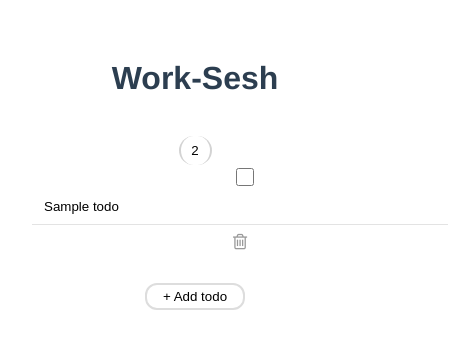
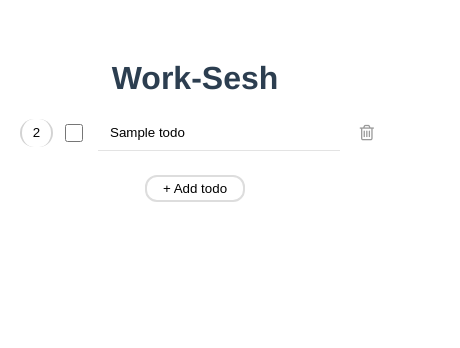
Before and after one commit to Rfrixy/work-sesh, a Vue app: page / in a window 390 px wide. Shown: the top 348 px of the page, 460 px wide, since content can reach past the window. Built offline with nearby package versions, Linux system fonts and the light colour scheme.

Commit message:
mobile friendly styling

```diff
--- a/src/components/Todo.vue
+++ b/src/components/Todo.vue
@@ -1,5 +1,5 @@
 <template>
-  <h1>{{ msg }}</h1>
+  <h1 class="title">{{ msg }}</h1>
   <TodoItem
     v-for="(item, index) in todos"
     :key="index"
@@ -9,6 +9,11 @@
   <AddButton :addTodo="addTodo" />
 </template>
 
+<style scoped>
+.title {
+  margin: auto;
+}
+</style>
 <script>
 import EditCircle from "./EditCircle.vue";
 import TodoItem from "./TodoItem.vue";
--- a/src/components/TodoItem.vue
+++ b/src/components/TodoItem.vue
@@ -1,24 +1,30 @@
 <template>
   <div class="wrapper">
-    <EditCircle v-model:num="points" :completed="completed" />
-    <span class="todo-item">
+    <div class="todo-item">
+      <EditCircle v-model:num="points" :completed="completed" />
       <input type="checkbox" class="todo-checkbox" v-model="completed" />
       <input type="text" v-model="text" :class="{ strikethrough: completed }" />
       <button type="button" class="trash-button" @click="deleteTodo">
         <i class="trash-icon fa fa-trash-o"></i>
       </button>
-    </span>
+    </div>
   </div>
 </template>
 
 <style scoped>
 .wrapper {
   padding-top: 18px;
+  display: flex;
+  justify-content: center;
 }
 
 .todo-item {
-  display: inline-block;
+  display: flex;
+  justify-content: center;
+  align-items: center;
   margin-left: 12px;
+  width: 100%;
+  max-width: 550px;
 }
 
 .todo-checkbox {
@@ -44,10 +50,10 @@ input[type="text"] {
   border-top: none;
   width: fit-content;
   min-width: 15px;
-  width: 400px;
   padding: 4px;
   padding-left: 12px;
   margin-right: 12px;
+  flex: 1;
 }
 
 input:focus {
```
